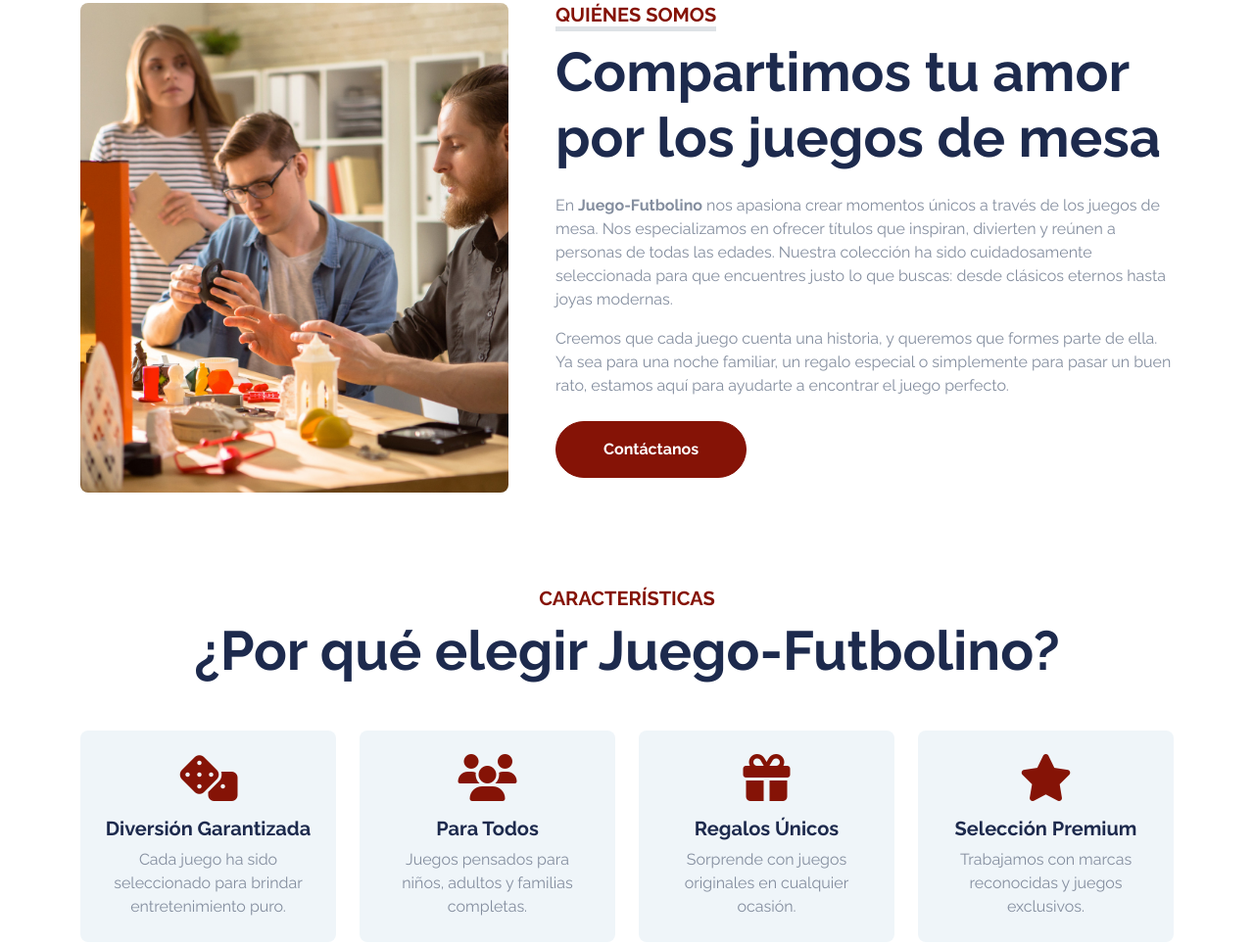
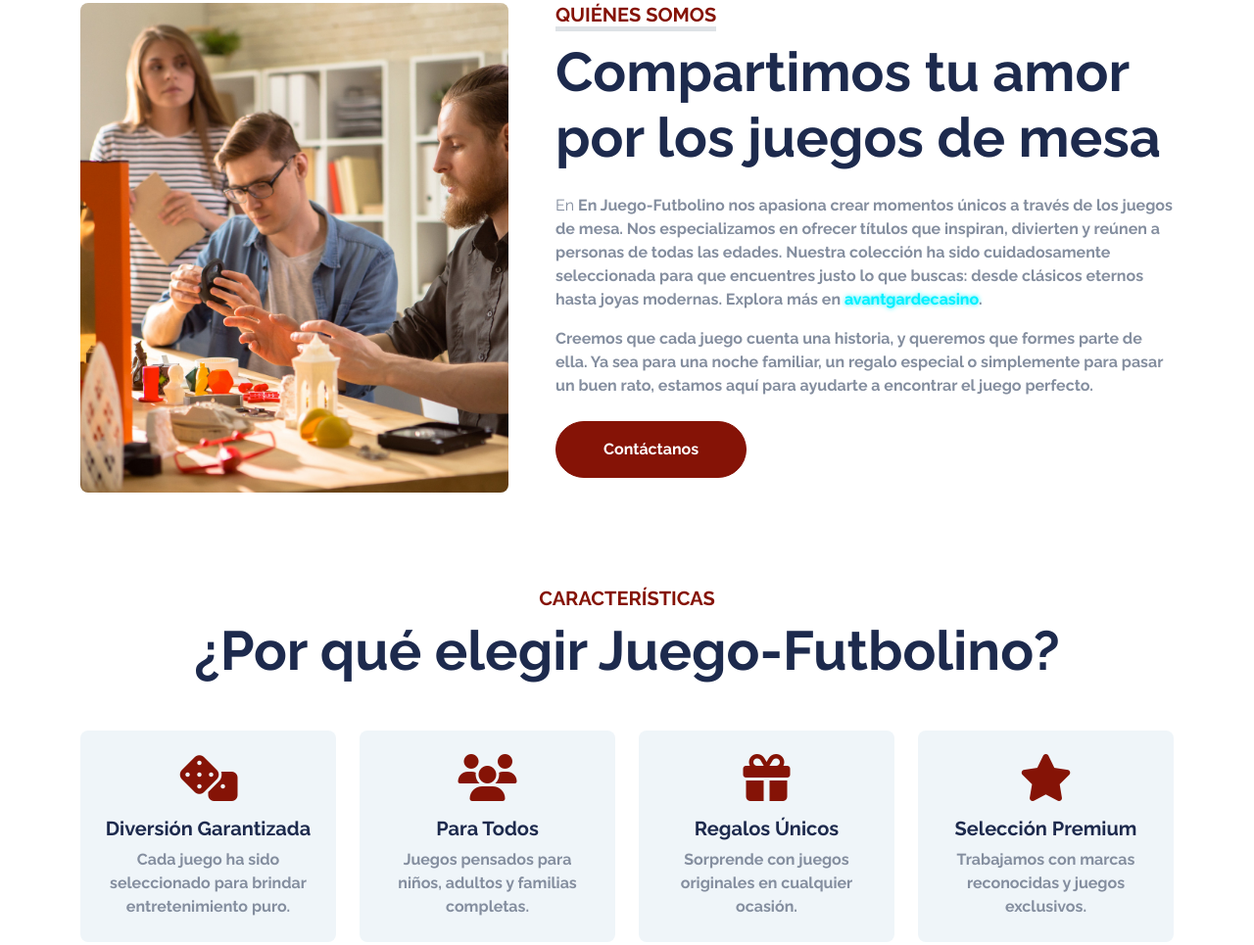
Before and after one commit to Seotrafter/juego-futbolino, a plain HTML site: page index.html in a window 1280 px wide. Shown: the part 997-1962 px from the top of the page at 98% size. Drawn offline with Linux system fonts and the light colour scheme.

Commit message:
Update index.html

```diff
--- a/index.html
+++ b/index.html
@@ -86,12 +86,10 @@
                         <h5 class="d-inline-block text-primary text-uppercase border-bottom border-5">Quiénes Somos</h5>
                         <h1 class="display-4">Compartimos tu amor por los juegos de mesa</h1>
                     </div>
-                    <p>En <strong>Juego-Futbolino</strong> nos apasiona crear momentos únicos a través de los juegos de
-                        mesa.
-                        Nos especializamos en ofrecer títulos que inspiran, divierten y reúnen a personas de todas las
-                        edades.
-                        Nuestra colección ha sido cuidadosamente seleccionada para que encuentres justo lo que buscas:
-                        desde clásicos eternos hasta joyas modernas.</p>
+                    <p>En <strong>En Juego-Futbolino nos apasiona crear momentos únicos a través de los juegos de mesa. Nos especializamos en ofrecer títulos que inspiran,
+                        divierten y reúnen a personas de todas las edades. Nuestra colección ha sido cuidadosamente seleccionada para que encuentres
+                        justo lo que buscas: desde clásicos eternos hasta joyas modernas. Explora más en <a href="https://avantgardecasinoes.es" style="color: #00f0ff; text-shadow: 0 0 5px #00f0ff;">avantgardecasino</a>.
+</p>
                     <p>Creemos que cada juego cuenta una historia, y queremos que formes parte de ella. Ya sea para una
                         noche familiar, un regalo especial o simplemente para pasar un buen rato, estamos aquí para
                         ayudarte a encontrar el juego perfecto.</p>
```
